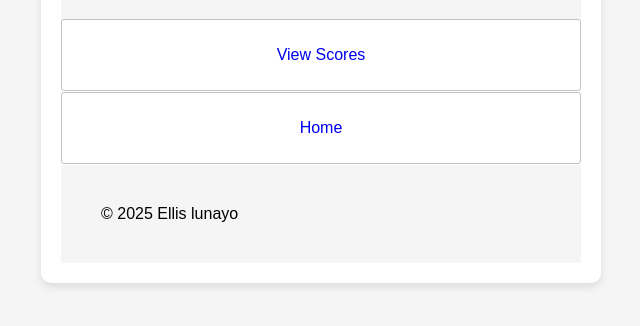
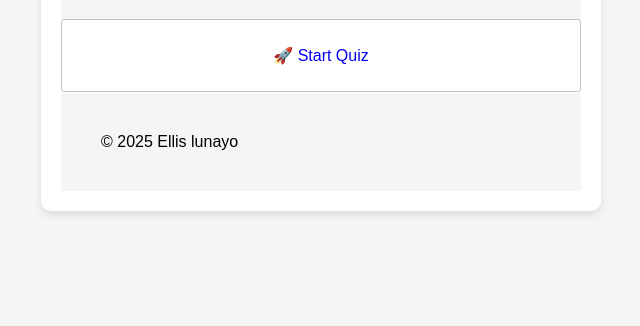
Before and after one commit to Moringa-SDF-PT10/ellis-lunayo-trivia-project, a plain HTML site: page index.html in a window 1280 px wide. Shown: the part 382-708 px from the top of the page, without its empty margins (319-959 px from the left). Drawn offline with Linux system fonts and the light colour scheme; no server answers.

Commit message:
updated the homepage

```diff
--- a/index.html
+++ b/index.html
@@ -14,9 +14,9 @@
         <div class="quiz-container">
             <div class="category-badge">Vehicles<span class="difficulty">Easy</span></div>
             <h1>How Best do you Know Your Car </h1>
-            <!-- <a class="btn" href="/game.html" >&#128640; Start Quiz</a> -->
-            <a class="btn" href="/results.html" > View Scores</a>
-            <a class="btn" href="/index.html" > Home</a>
+            <a class="btn" href="/game.html" >&#128640; Start Quiz</a>
+            <!-- <a class="btn" href="/results.html" > View Scores</a> -->
+            <!-- <a class="btn" href="/index.html" > Home</a> -->
 
 
         <footer>
```
Also changed, not shown: game.html (+1 -1 lines).
